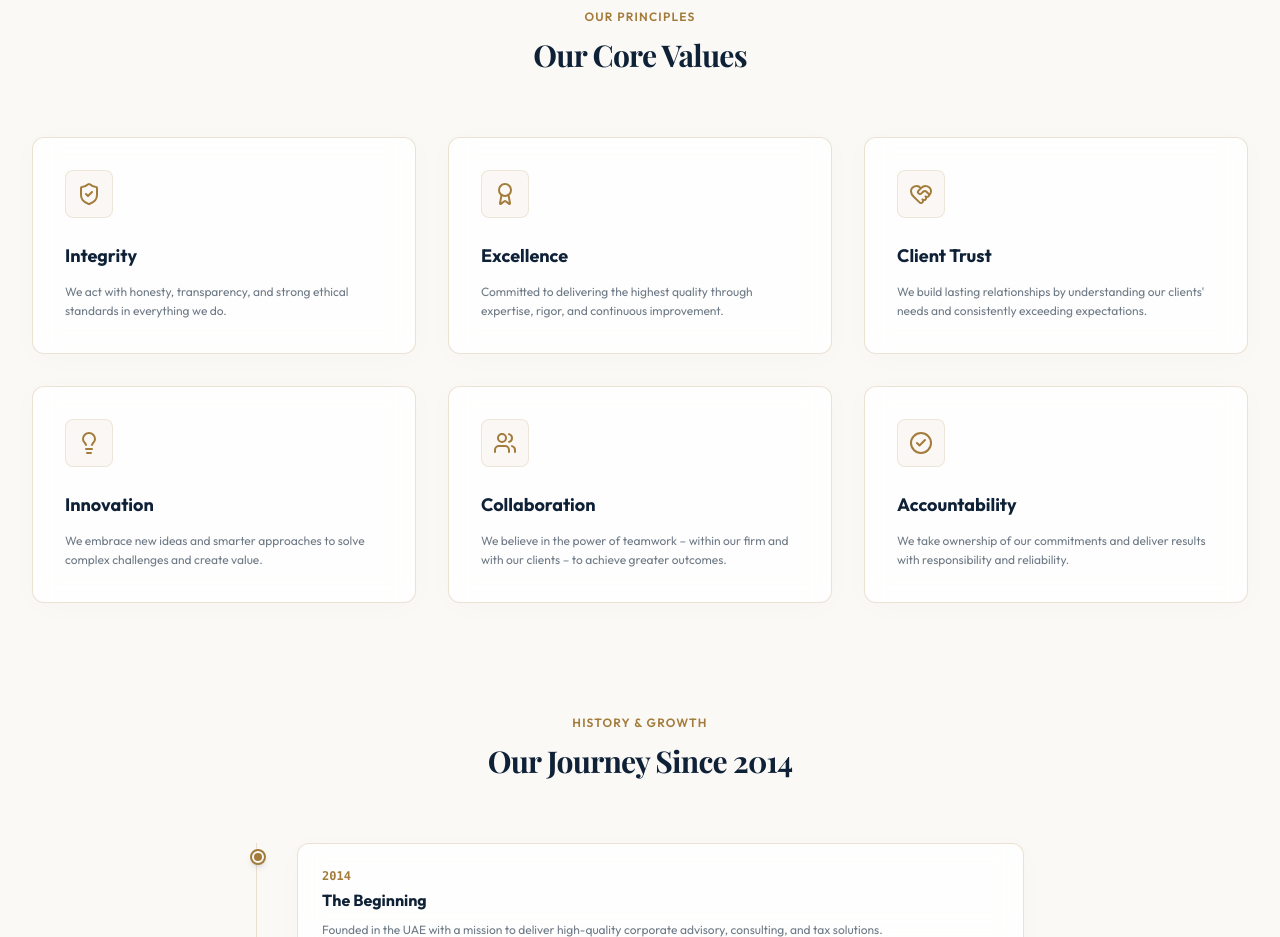
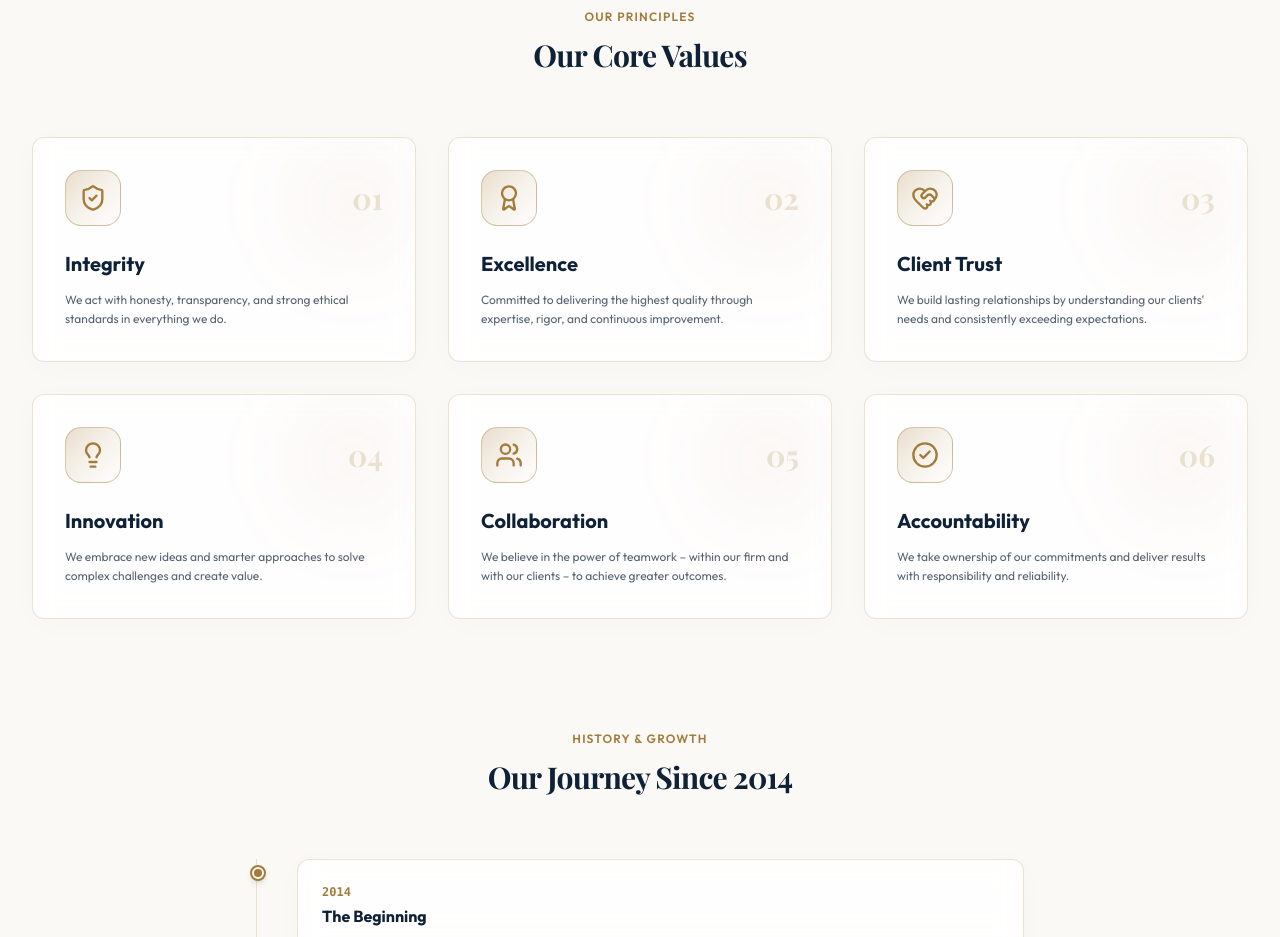
Before and after one commit to BARAD-IDRISH/cgc, a Next.js app: page /about in a window 1280 px wide. Shown: the part 2200-3137 px from the top of the page. Built offline with nearby package versions, Linux system fonts and the light colour scheme; a web font is replaced by a local one.

Commit message:
Upgrade Core Values cards to Option 1: Executive 3D Gold Accent & Watermark design

```diff
--- a/src/app/about/page.tsx
+++ b/src/app/about/page.tsx
@@ -260,15 +260,32 @@ export default function AboutPage() {
         <div className="grid grid-cols-1 md:grid-cols-3 gap-8">
           {values.map((v, idx) => {
             const Icon = v.icon;
+            const number = String(idx + 1).padStart(2, '0');
             return (
-              <div key={idx} className="glass-card rounded-xl p-8 hover:border-gold-accent/30 transition-all duration-300">
-                <div className="w-12 h-12 rounded-lg bg-gold-accent/5 border border-gold-accent/15 flex items-center justify-center text-gold-accent mb-6">
-                  <Icon className="w-6 h-6" />
+              <div
+                key={idx}
+                className="glass-card rounded-xl p-8 border-t-4 border-t-gold-accent border-x border-b border-gold-accent/20 hover:border-gold-accent/60 hover:-translate-y-2 hover:shadow-[0_15px_35px_rgba(212,175,55,0.15)] transition-all duration-300 group relative overflow-hidden flex flex-col justify-between"
+              >
+                {/* Ambient top light reflection */}
+                <div className="absolute top-0 right-0 w-32 h-32 bg-gold-accent/5 rounded-full blur-2xl pointer-events-none group-hover:bg-gold-accent/10 transition-colors" />
+
+                <div>
+                  <div className="flex items-center justify-between mb-6">
+                    <div className="w-14 h-14 rounded-2xl bg-gradient-to-br from-gold-accent/25 via-gold-accent/10 to-transparent border border-gold-accent/40 flex items-center justify-center text-gold-accent group-hover:scale-110 group-hover:shadow-[0_0_25px_rgba(212,175,55,0.35)] transition-all duration-300">
+                      <Icon className="w-7 h-7" />
+                    </div>
+                    <span className="text-3xl font-serif font-bold text-gold-accent/20 group-hover:text-gold-accent/50 transition-colors select-none">
+                      {number}
+                    </span>
+                  </div>
+
+                  <h3 className="text-xl font-bold text-white group-hover:text-gold-accent transition-colors duration-300">
+                    {v.title}
+                  </h3>
+                  <p className="text-white/70 text-xs mt-3 leading-relaxed">
+                    {v.desc}
+                  </p>
                 </div>
-                <h3 className="text-lg font-bold text-white">{v.title}</h3>
-                <p className="text-white/60 text-xs mt-3 leading-relaxed">
-                  {v.desc}
-                </p>
               </div>
             );
           })}
--- a/src/components/WhyChooseUs.tsx
+++ b/src/components/WhyChooseUs.tsx
@@ -61,6 +61,7 @@ export default function WhyChooseUs() {
         <div className="grid grid-cols-1 md:grid-cols-2 lg:grid-cols-3 gap-8">
           {values.map((v, idx) => {
             const Icon = v.icon;
+            const number = String(idx + 1).padStart(2, '0');
             return (
               <motion.div
                 key={idx}
@@ -68,17 +69,29 @@ export default function WhyChooseUs() {
                 whileInView={{ opacity: 1, y: 0 }}
                 viewport={{ once: true, margin: "-50px" }}
                 transition={{ duration: 0.5, delay: idx * 0.1 }}
-                className="glass-card rounded-xl p-8 hover:border-gold-accent/35 transition-all duration-300 group"
+                className="glass-card rounded-xl p-8 border-t-4 border-t-gold-accent border-x border-b border-gold-accent/20 hover:border-gold-accent/60 hover:-translate-y-2 hover:shadow-[0_15px_35px_rgba(212,175,55,0.15)] transition-all duration-300 group relative overflow-hidden flex flex-col justify-between"
               >
-                <div className="w-12 h-12 rounded-lg bg-gold-accent/5 border border-gold-accent/15 flex items-center justify-center text-gold-accent mb-6 group-hover:bg-gold-accent group-hover:text-navy-dark transition-all duration-300">
-                  <Icon className="w-6 h-6" />
+                {/* Ambient top light reflection */}
+                <div className="absolute top-0 right-0 w-32 h-32 bg-gold-accent/5 rounded-full blur-2xl pointer-events-none group-hover:bg-gold-accent/10 transition-colors" />
+
+                {/* Top Watermark Number & Icon */}
+                <div>
+                  <div className="flex items-center justify-between mb-6">
+                    <div className="w-14 h-14 rounded-2xl bg-gradient-to-br from-gold-accent/25 via-gold-accent/10 to-transparent border border-gold-accent/40 flex items-center justify-center text-gold-accent group-hover:scale-110 group-hover:shadow-[0_0_25px_rgba(212,175,55,0.35)] transition-all duration-300">
+                      <Icon className="w-7 h-7" />
+                    </div>
+                    <span className="text-3xl font-serif font-bold text-gold-accent/20 group-hover:text-gold-accent/50 transition-colors select-none">
+                      {number}
+                    </span>
+                  </div>
+
+                  <h3 className="text-xl font-bold text-white group-hover:text-gold-accent transition-colors duration-300">
+                    {v.title}
+                  </h3>
+                  <p className="text-white/70 text-xs mt-3 leading-relaxed">
+                    {v.desc}
+                  </p>
                 </div>
-                <h3 className="text-xl font-bold text-white group-hover:text-gold-accent transition-colors duration-200">
-                  {v.title}
-                </h3>
-                <p className="text-white/60 text-xs mt-3 leading-relaxed">
-                  {v.desc}
-                </p>
               </motion.div>
             );
           })}
```
